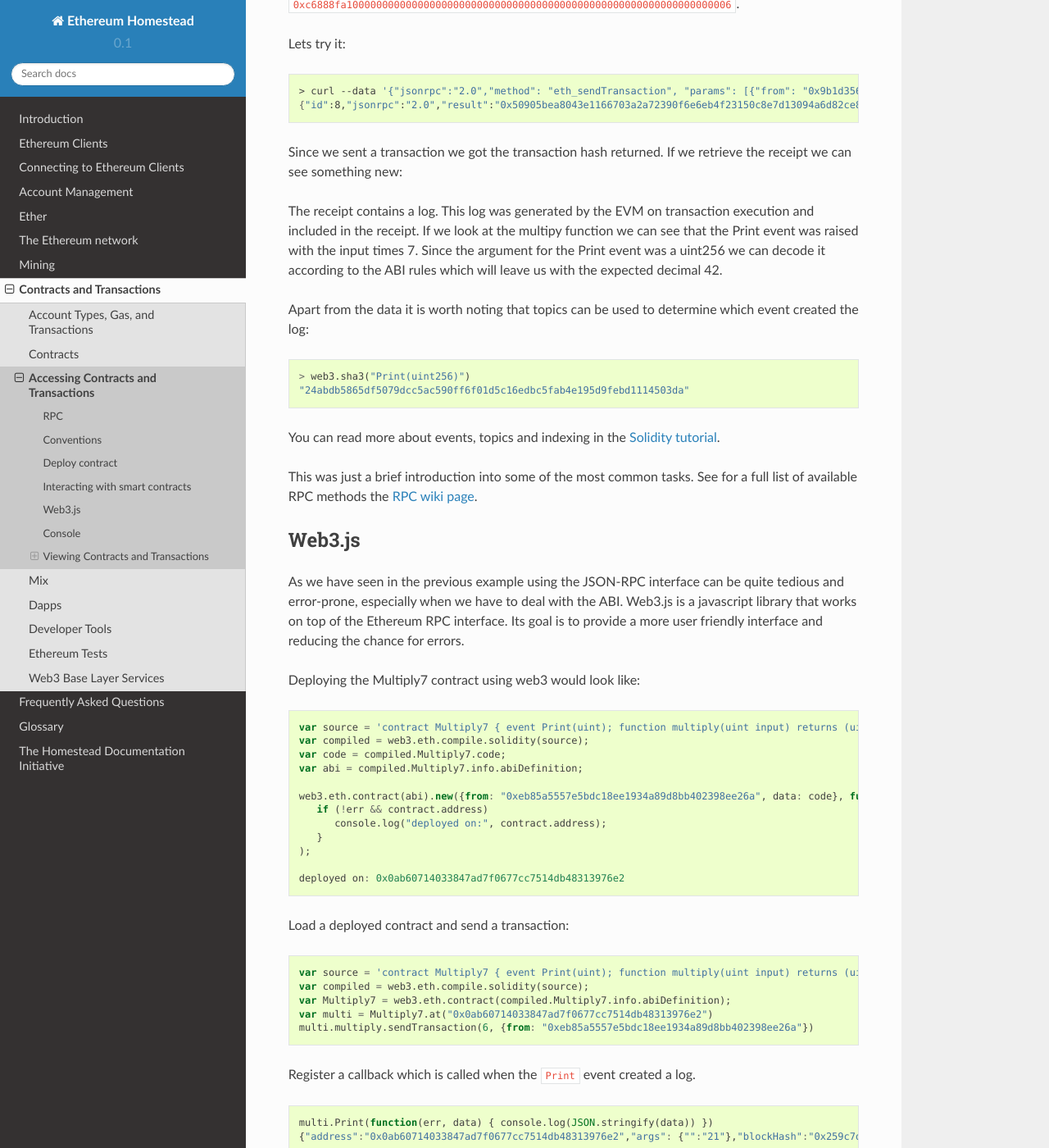
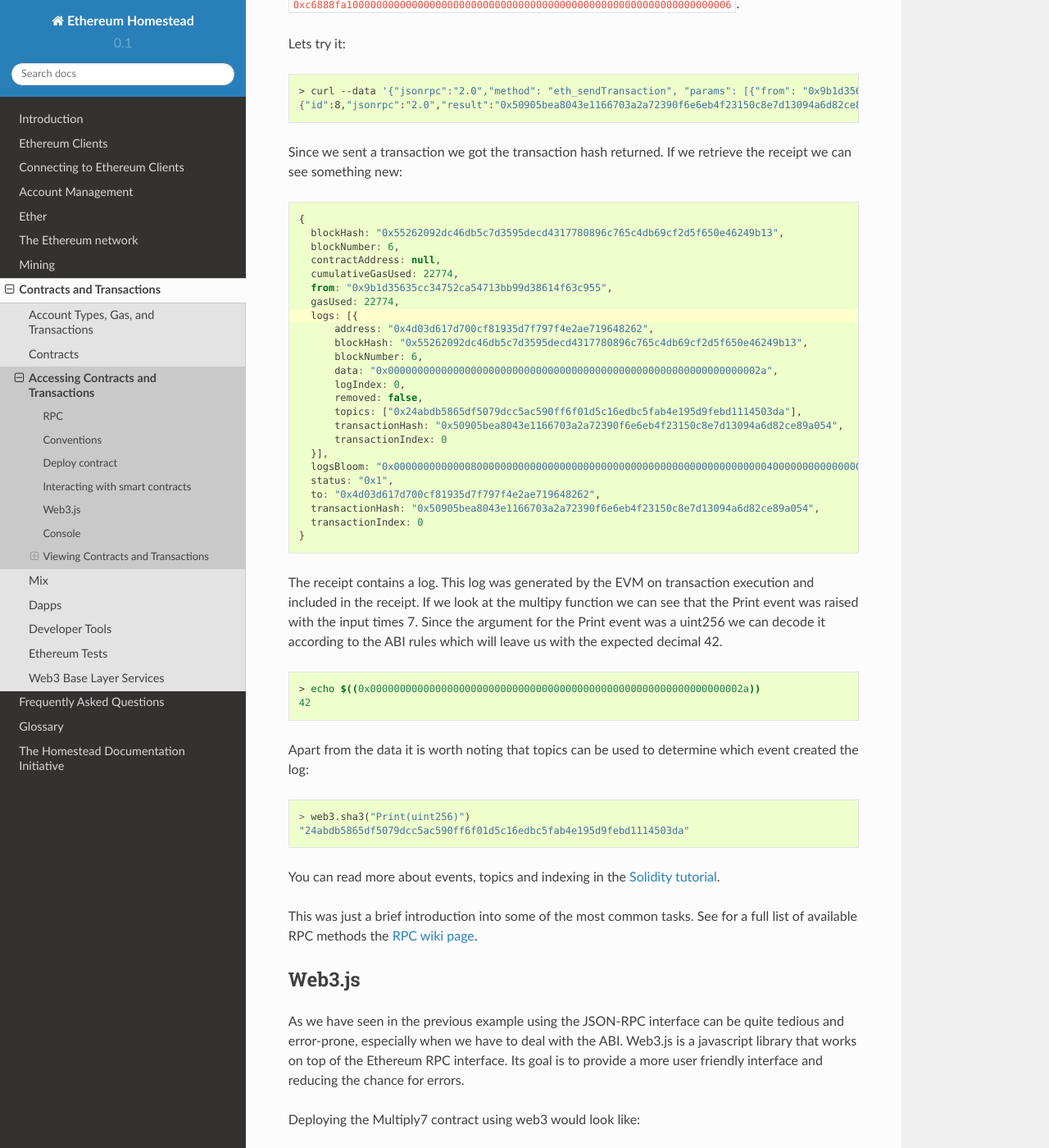
Before and after one commit to ethereum/homestead-guide, a Sphinx documentation site: the page built from source/contracts-and-transactions/accessing-contracts-and-transactions.rst, in a window 1280 px wide and 1400 px high, scrolled down 3661 px. Shown: the whole window at 82% size. Built offline with Sphinx 7.4.7 and the Read the Docs theme 2.0.0, drawn with Linux system fonts in a browser that asks for light colours.

Commit message:
Fix syntax errors

```diff
--- a/source/contracts-and-transactions/accessing-contracts-and-transactions.rst
+++ b/source/contracts-and-transactions/accessing-contracts-and-transactions.rst
@@ -157,6 +157,7 @@
 
 .. code-block:: js
    :emphasize-lines: 8
+
    {
      blockHash: "0x55262092dc46db5c7d3595decd4317780896c765c4db69cf2d5f650e46249b13",
      blockNumber: 6,
@@ -187,7 +188,8 @@
 we can see that the Print event was raised with the input times 7. Since the argument for the Print event was a uint256 we can decode it according to
 the ABI rules which will leave us with the expected decimal 42.
 
-.. code-block:: bash
+.. code:: bash
+
    > echo $((0x000000000000000000000000000000000000000000000000000000000000002a))
    42
 
```
